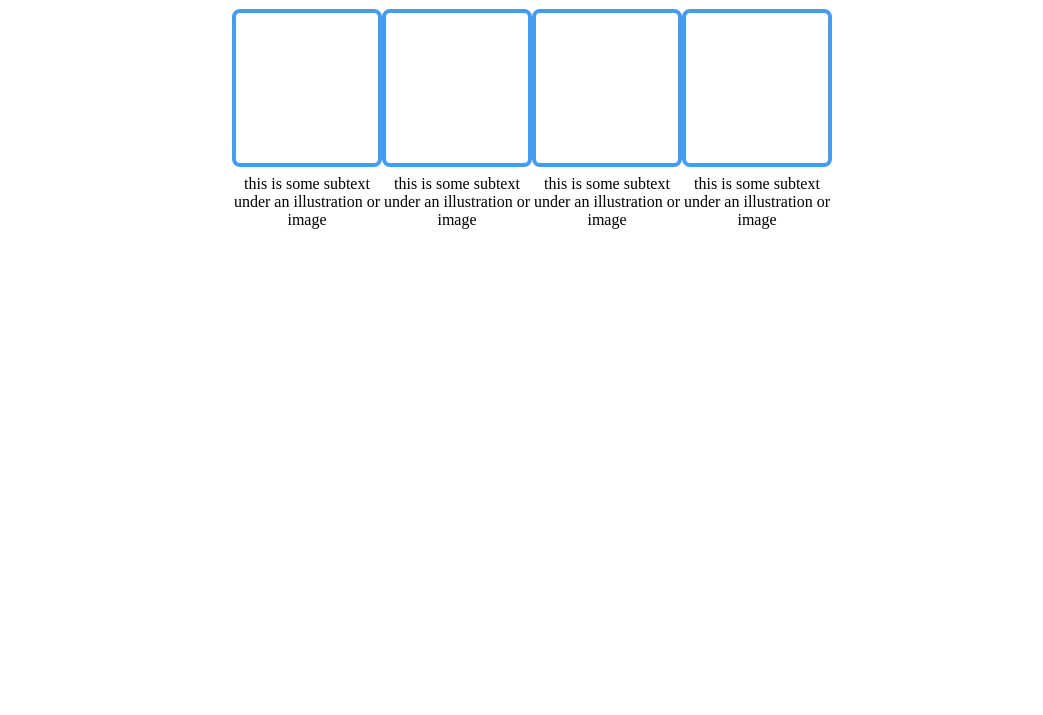
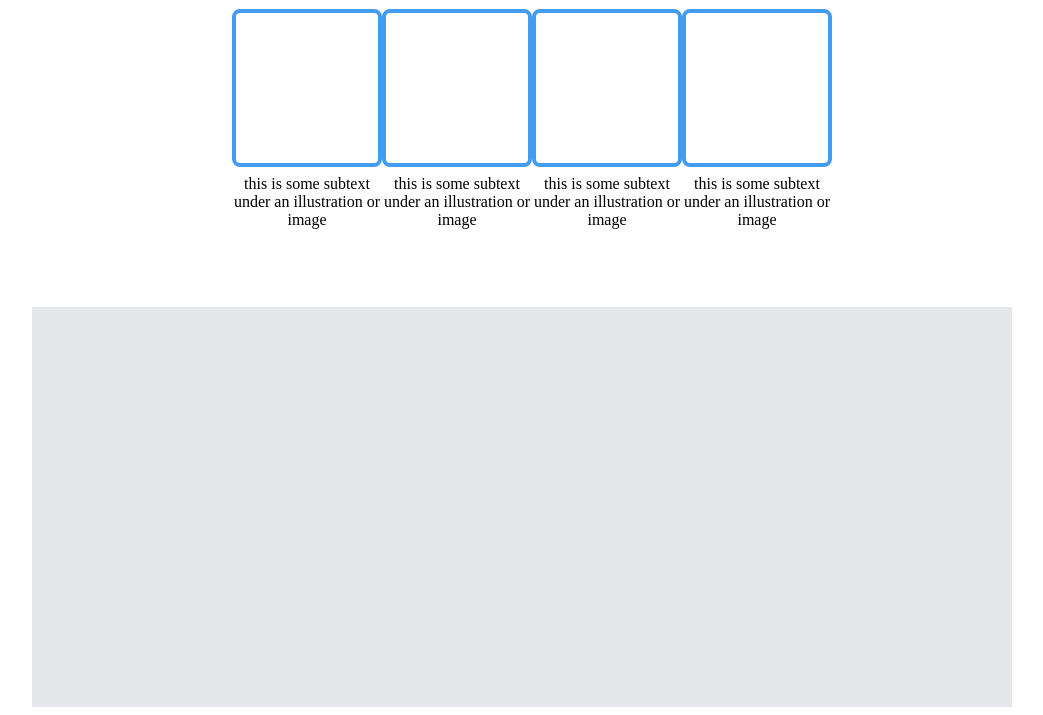
Before and after one commit to saufts/odin_website_project, a plain HTML site: page index.html in a window 1280 px wide. Shown: the part 581-1296 px from the top of the page, without its empty margins (118-1161 px from the left). Before the commit the page ends 996 px from the top, so only its background shows below. Drawn offline with Linux system fonts and the light colour scheme.

Commit message:
Add quote container

```diff
--- a/index.html
+++ b/index.html
@@ -65,7 +65,7 @@
         </div>
     </div>
 
-    <div class="quote">
+    <div class="quote-container">
 
     </div>
 
--- a/style.css
+++ b/style.css
@@ -97,7 +97,7 @@ button {
 
 .information-container {
     background-color: white;
-    height: 500px;
+    height: 400px;
 }
 
 .information {
@@ -129,3 +129,11 @@ button {
     border-radius: 8px;
     background-color: white;
 }
+
+.quote-container {
+    background-color: #E5E7EB;
+    height: 400px;
+    font-size: 36px;
+    font-style: light italic;
+    color: #1F2937;
+}
```
